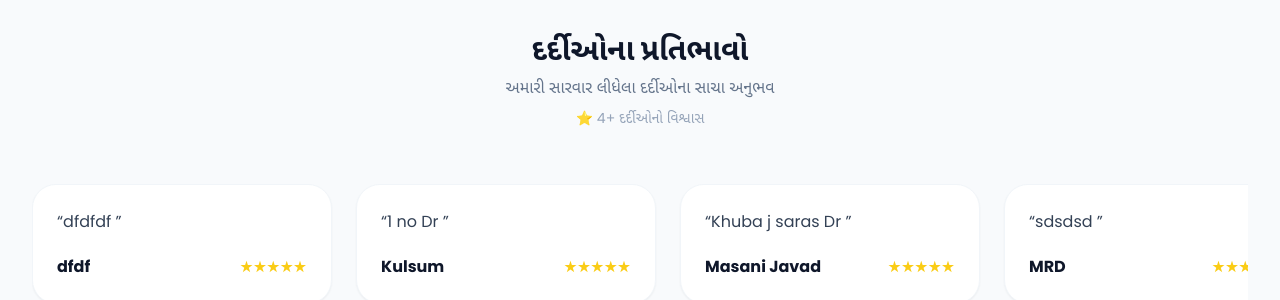
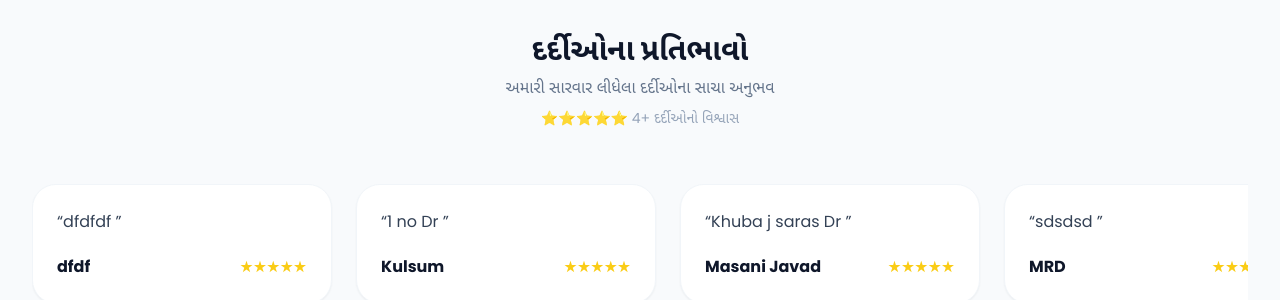
Before and after one commit to JavadMasani/Araogya, a Jekyll site: the page built from index.html, in a window 1280 px wide and 900 px high, scrolled down 4284 px. Shown: the part 152-452 px from the top of the window. Built offline with Jekyll 4.4.1, drawn with Linux system fonts in a browser that asks for light colours; nearby versions of some CDN libraries.

Commit message:
Update index.html

```diff
--- a/index.html
+++ b/index.html
@@ -522,7 +522,7 @@
       </p>
 
       <p class="mt-2 text-sm text-slate-400">
-        ⭐ {{ site.reviews | where: "status", "approved" | size }}+ દર્દીઓનો વિશ્વાસ
+        ⭐⭐⭐⭐⭐ {{ site.reviews | where: "status", "approved" | size }}+ દર્દીઓનો વિશ્વાસ
       </p>
     </div>
 
```
